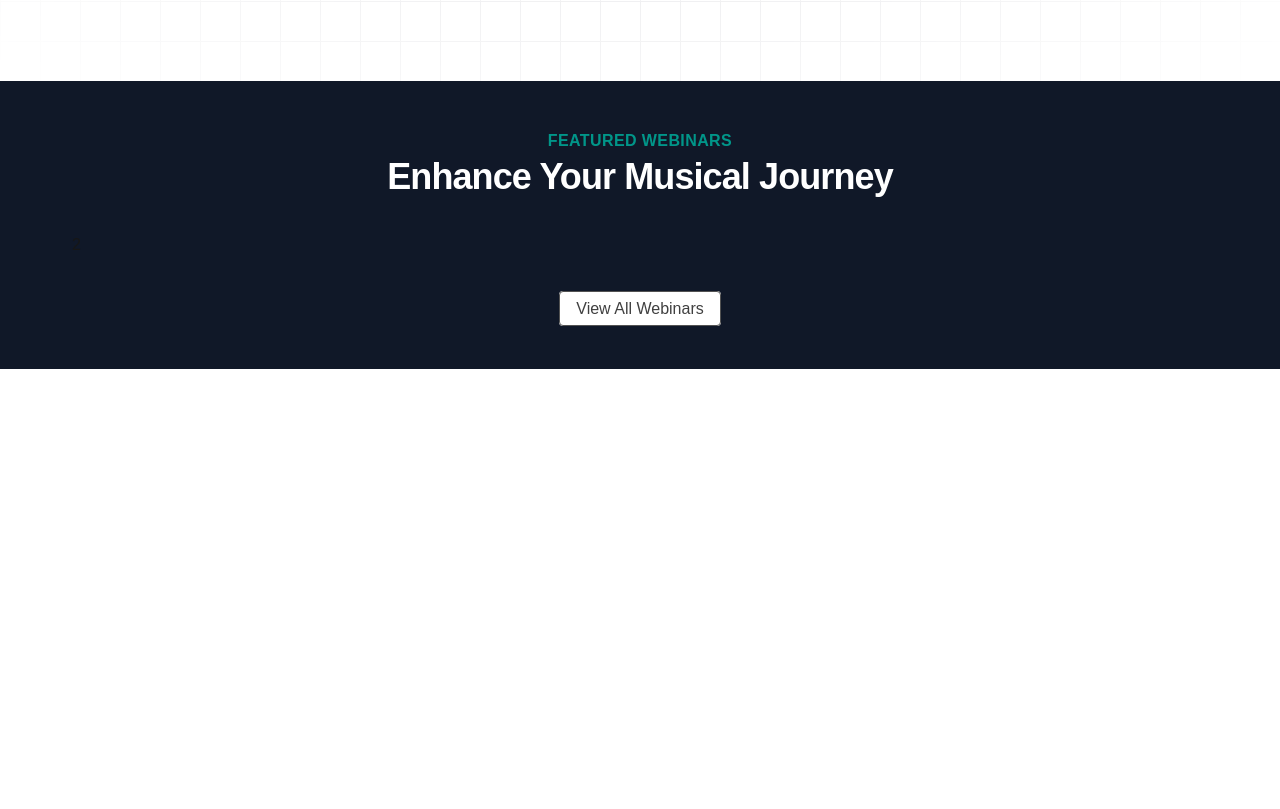
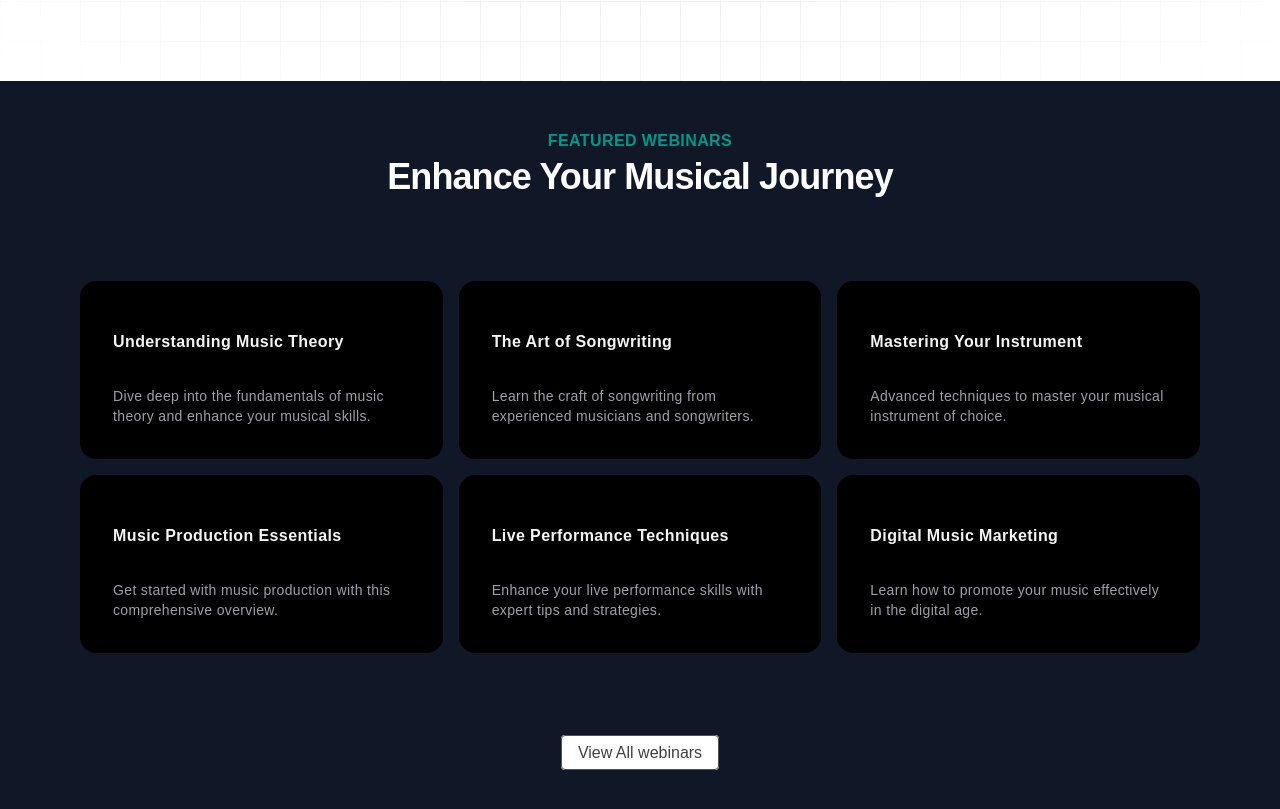
Before and after one commit to AH-Riad/MusicWeb, a Next.js app: page / in a window 1280 px wide. Shown: the part 2539-3348 px from the top of the page. Before the commit the page ends 2908 px from the top, so only its background shows below. Built offline with nearby package versions, Linux system fonts and the light colour scheme.

Commit message:
card Hover Effect Added

```diff
--- a/src/app/components/UpcomingWebinars.tsx
+++ b/src/app/components/UpcomingWebinars.tsx
@@ -1,7 +1,54 @@
+"use client";
 import Link from "next/link";
-import React from "react";
+import { HoverEffect } from "../ui/card-hover-effect";
 
 function UpcomingWebinars() {
+  const featuredWebinars = [
+    {
+      title: "Understanding Music Theory",
+      description:
+        "Dive deep into the fundamentals of music theory and enhance your musical skills.",
+      slug: "understanding-music-theory",
+      isFeatured: true,
+    },
+    {
+      title: "The Art of Songwriting",
+      description:
+        "Learn the craft of songwriting from experienced musicians and songwriters.",
+      slug: "the-art-of-songwriting",
+      isFeatured: true,
+    },
+    {
+      title: "Mastering Your Instrument",
+      description:
+        "Advanced techniques to master your musical instrument of choice.",
+      slug: "mastering-your-instrument",
+      isFeatured: true,
+    },
+    {
+      title: "Music Production Essentials",
+      description:
+        "Get started with music production with this comprehensive overview.",
+      slug: "music-production-essentials",
+      isFeatured: true,
+    },
+    // Added two more webinars
+    {
+      title: "Live Performance Techniques",
+      description:
+        "Enhance your live performance skills with expert tips and strategies.",
+      slug: "live-performance-techniques",
+      isFeatured: true,
+    },
+    {
+      title: "Digital Music Marketing",
+      description:
+        "Learn how to promote your music effectively in the digital age.",
+      slug: "digital-music-marketing",
+      isFeatured: true,
+    },
+  ];
+
   return (
     <div className="p-12 bg-gray-900">
       <div className="max-w-7xl mx-auto px-4 sm:px-6">
@@ -13,13 +60,24 @@
             Enhance Your Musical Journey
           </p>
         </div>
-        <div className="mt-10">2</div>
+
+        <div className="mt-10">
+          <HoverEffect
+            items={featuredWebinars.map((webinar) => ({
+              title: webinar.title,
+              description: webinar.description,
+              link: `/${webinar.slug}`, // Use slug for unique link
+              key: webinar.slug, // Add a unique key property
+            }))}
+          />
+        </div>
+
         <div className="mt-10 text-center">
           <Link
             href={"/"}
             className="px-4 py-2 rounded border border-neutral-600 text-neutral-700 bg-white hover:bg-gray-100 transition duration-200"
           >
-            View All Webinars
+            View All webinars
           </Link>
         </div>
       </div>
--- a/src/app/ui/card-hover-effect.tsx
+++ b/src/app/ui/card-hover-effect.tsx
@@ -0,0 +1,111 @@
+import { cn } from "@/lib/utils";
+import { AnimatePresence, motion } from "motion/react";
+
+import { useState } from "react";
+
+export const HoverEffect = ({
+  items,
+  className,
+}: {
+  items: {
+    title: string;
+    description: string;
+    link: string;
+  }[];
+  className?: string;
+}) => {
+  let [hoveredIndex, setHoveredIndex] = useState<number | null>(null);
+
+  return (
+    <div
+      className={cn(
+        "grid grid-cols-1 md:grid-cols-2  lg:grid-cols-3  py-10",
+        className
+      )}
+    >
+      {items.map((item, idx) => (
+        <a
+          href={item?.link}
+          key={item?.link}
+          className="relative group  block p-2 h-full w-full"
+          onMouseEnter={() => setHoveredIndex(idx)}
+          onMouseLeave={() => setHoveredIndex(null)}
+        >
+          <AnimatePresence>
+            {hoveredIndex === idx && (
+              <motion.span
+                className="absolute inset-0 h-full w-full bg-neutral-200 dark:bg-slate-800/[0.8] block  rounded-3xl"
+                layoutId="hoverBackground"
+                initial={{ opacity: 0 }}
+                animate={{
+                  opacity: 1,
+                  transition: { duration: 0.15 },
+                }}
+                exit={{
+                  opacity: 0,
+                  transition: { duration: 0.15, delay: 0.2 },
+                }}
+              />
+            )}
+          </AnimatePresence>
+          <Card>
+            <CardTitle>{item.title}</CardTitle>
+            <CardDescription>{item.description}</CardDescription>
+          </Card>
+        </a>
+      ))}
+    </div>
+  );
+};
+
+export const Card = ({
+  className,
+  children,
+}: {
+  className?: string;
+  children: React.ReactNode;
+}) => {
+  return (
+    <div
+      className={cn(
+        "rounded-2xl h-full w-full p-4 overflow-hidden bg-black border border-transparent dark:border-white/[0.2] group-hover:border-slate-700 relative z-20",
+        className
+      )}
+    >
+      <div className="relative z-50">
+        <div className="p-4">{children}</div>
+      </div>
+    </div>
+  );
+};
+export const CardTitle = ({
+  className,
+  children,
+}: {
+  className?: string;
+  children: React.ReactNode;
+}) => {
+  return (
+    <h4 className={cn("text-zinc-100 font-bold tracking-wide mt-4", className)}>
+      {children}
+    </h4>
+  );
+};
+export const CardDescription = ({
+  className,
+  children,
+}: {
+  className?: string;
+  children: React.ReactNode;
+}) => {
+  return (
+    <p
+      className={cn(
+        "mt-8 text-zinc-400 tracking-wide leading-relaxed text-sm",
+        className
+      )}
+    >
+      {children}
+    </p>
+  );
+};
```
